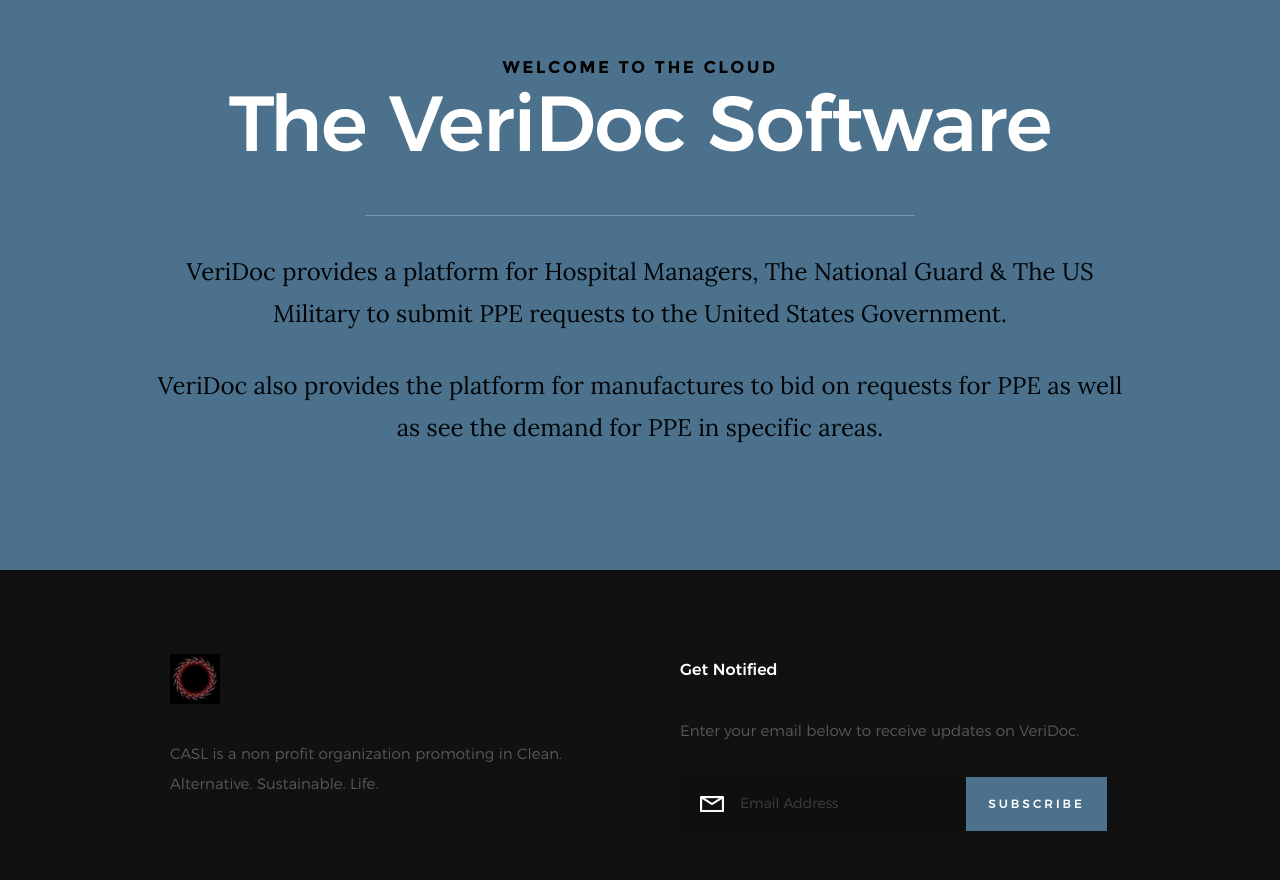
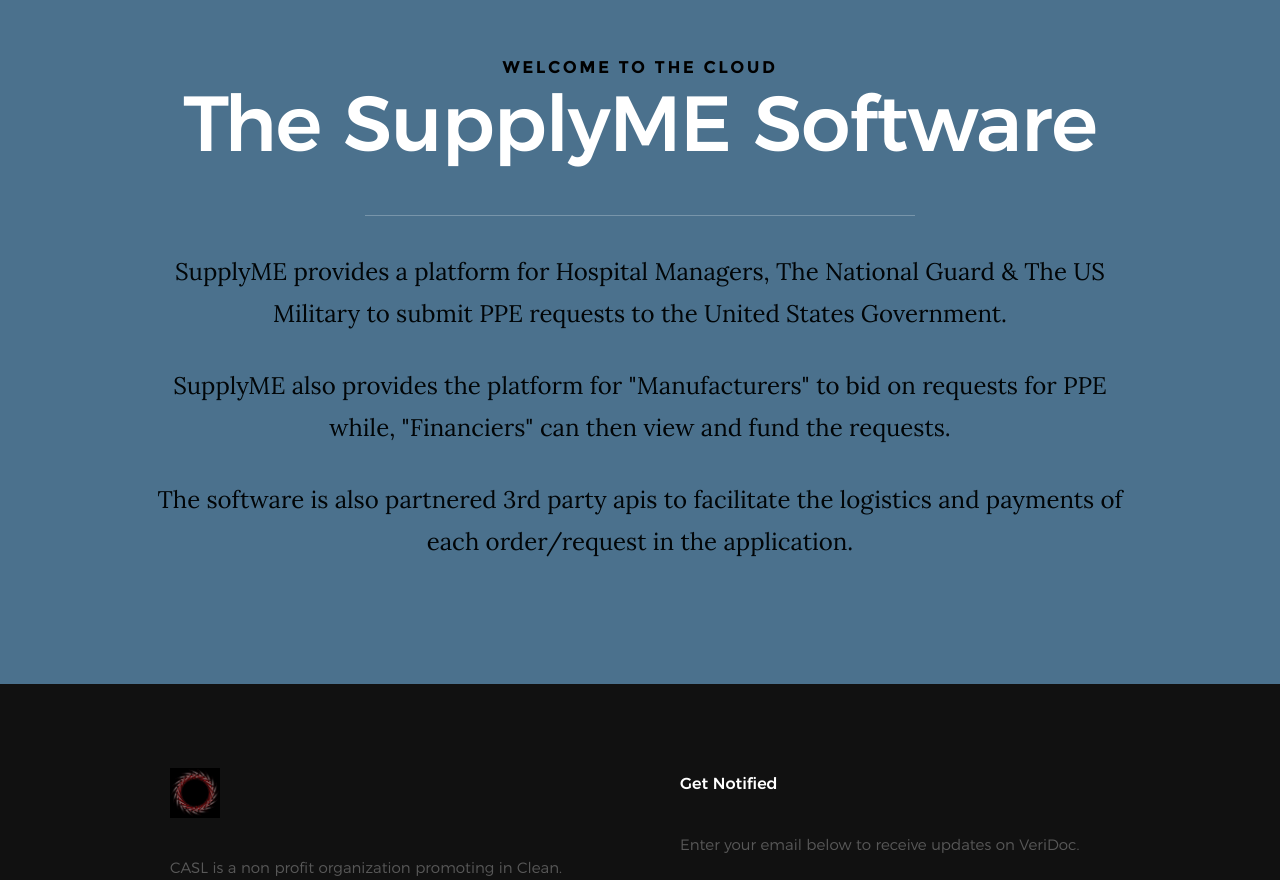
Before and after one commit to khinerniner/supplyme-admin, a plain HTML site: page public/www/index.html in a window 1280 px wide. Shown: the part 905-1785 px from the top of the page. Drawn offline with Linux system fonts and the light colour scheme.

Commit message:
Update Index's

```diff
--- a/public/www/index.html
+++ b/public/www/index.html
@@ -8,7 +8,7 @@
 <head>
 
     <meta charset="utf-8">
-    <title>VeriDoc - Where Global Doctors Share Information</title>
+    <title>SupplyME - Get. PPE. NOW.</title>
     <meta name="author" content="">
     <meta name="description" content="" />
     <meta name="keywords" content="" />
@@ -124,16 +124,19 @@
         <div class="row section-header has-bottom-sep" data-aos="fade-up">
             <div class="col-full">
                 <h3 class="subhead subhead--dark">Welcome to the cloud</h3>
-                <h1 class="display-1 display-1--light">The VeriDoc Software</h1>
+                <h1 class="display-1 display-1--light">The SupplyME Software</h1>
             </div>
         </div>
         <div class="row about-desc" data-aos="fade-up">
             <div class="col-full">
                 <p>
-                    VeriDoc provides a platform for Hospital Managers, The National Guard & The US Military to submit PPE requests to the United States Government.
+                    SupplyME provides a platform for Hospital Managers, The National Guard & The US Military to submit PPE requests to the United States Government.
                 </p>
                 <p>
-                    VeriDoc also provides the platform for manufactures to bid on requests for PPE as well as see the demand for PPE in specific areas.
+                    SupplyME also provides the platform for "Manufacturers" to bid on requests for PPE while, "Financiers" can then view and fund the requests.
+                </p>
+                <p>
+                    The software is also partnered 3rd party apis to facilitate the logistics and payments of each order/request in the application.
                 </p>
             </div>
         </div>
```
Also changed, not shown: static/index-copy.html (+1 -1 lines), static/veridoc.html (+1 -1 lines).
